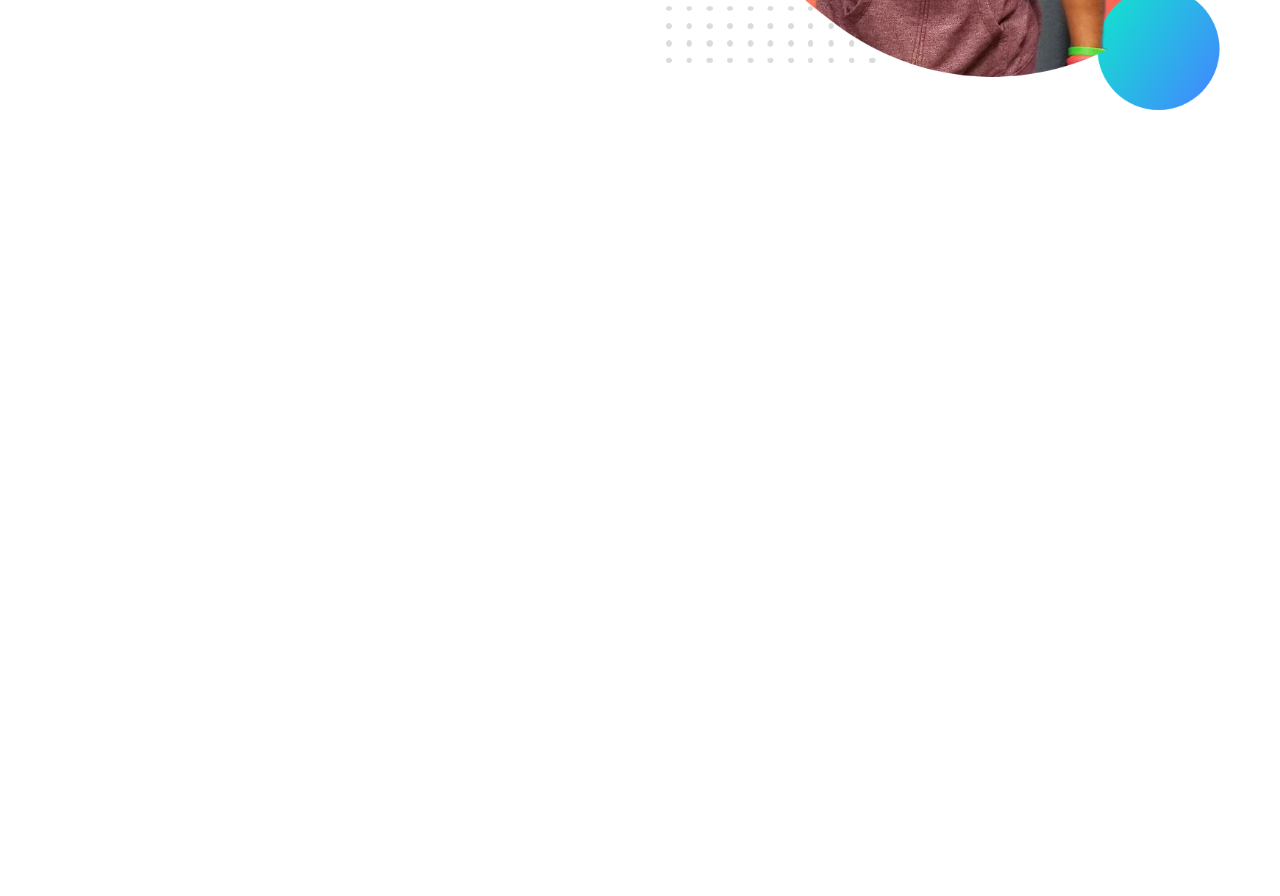
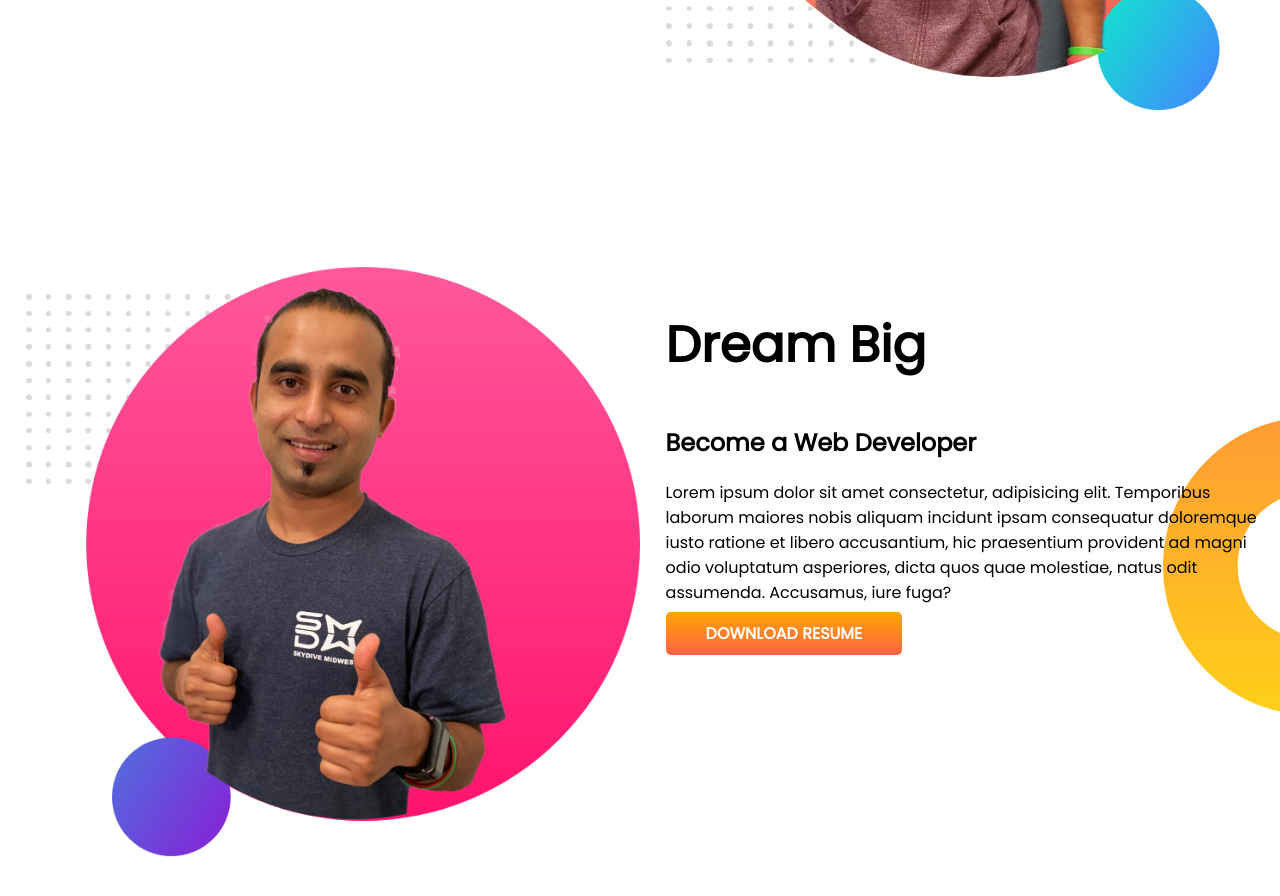
Before and after one commit to ash-haash/developer-portfolio, a plain HTML site: page index.html in a window 1280 px wide. Shown: the part 500-1396 px from the top of the page. Before the commit the page ends 800 px from the top, so only its background shows below. Drawn offline with Linux system fonts and the light colour scheme.

Commit message:
dream section added

```diff
--- a/index.html
+++ b/index.html
@@ -28,6 +28,20 @@
             <img src="images/jhankar.png" alt="">
         </div>
     </section>
+    <section class="dream-big">
+        <div class="half-width">
+            <img src="images/jhankar2.png" alt="">
+        </div>
+        <div class="half-width">
+            <h1>Dream Big</h1>
+            <h2>Become a Web Developer</h2>
+            <p>Lorem ipsum dolor sit amet consectetur, adipisicing elit. Temporibus laborum maiores nobis aliquam
+                incidunt ipsam consequatur doloremque iusto ratione et libero accusantium, hic praesentium provident ad
+                magni odio voluptatum asperiores, dicta quos quae molestiae, natus odit assumenda. Accusamus, iure fuga?
+            </p>
+            <a class="link-button" target="_blank" href="https://www.google.com">DOWNLOAD RESUME</a>
+        </div>
+    </section>
 </body>
 
 </html>
--- a/style.css
+++ b/style.css
@@ -10,6 +10,7 @@ h1{
 }
 section{
     display: flex;
+    margin-bottom: 150px;
 }
 .half-width{
     width: 50%;
@@ -31,3 +32,8 @@ section{
     background-image: url(images/top-banner.png);
     background-repeat: no-repeat;
 }
+.dream-big{
+    background-image: url(images/dream-bg.png);
+    background-repeat: no-repeat;
+    background-position: right;
+}
```
